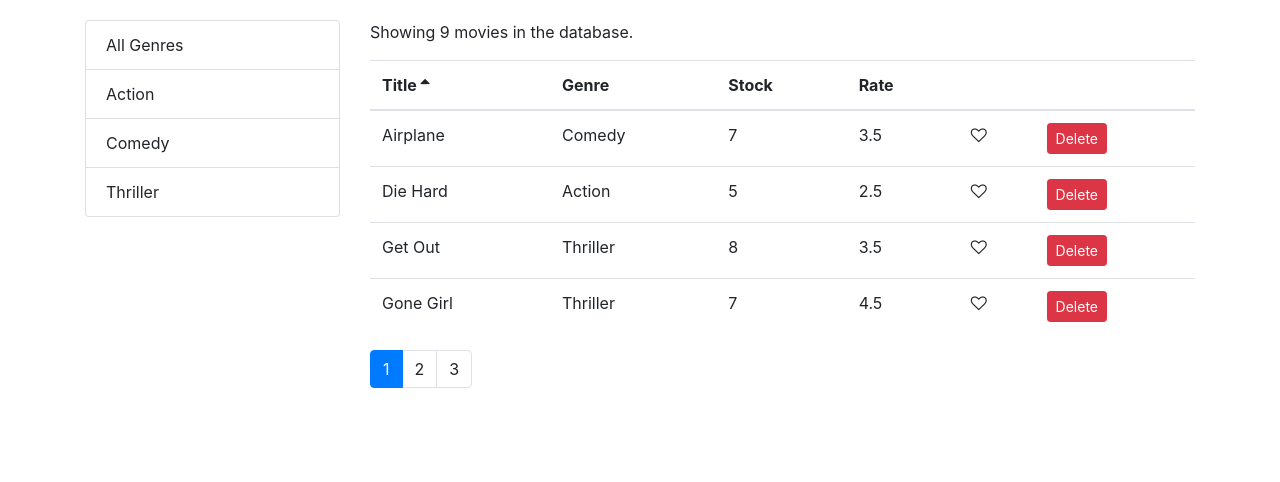
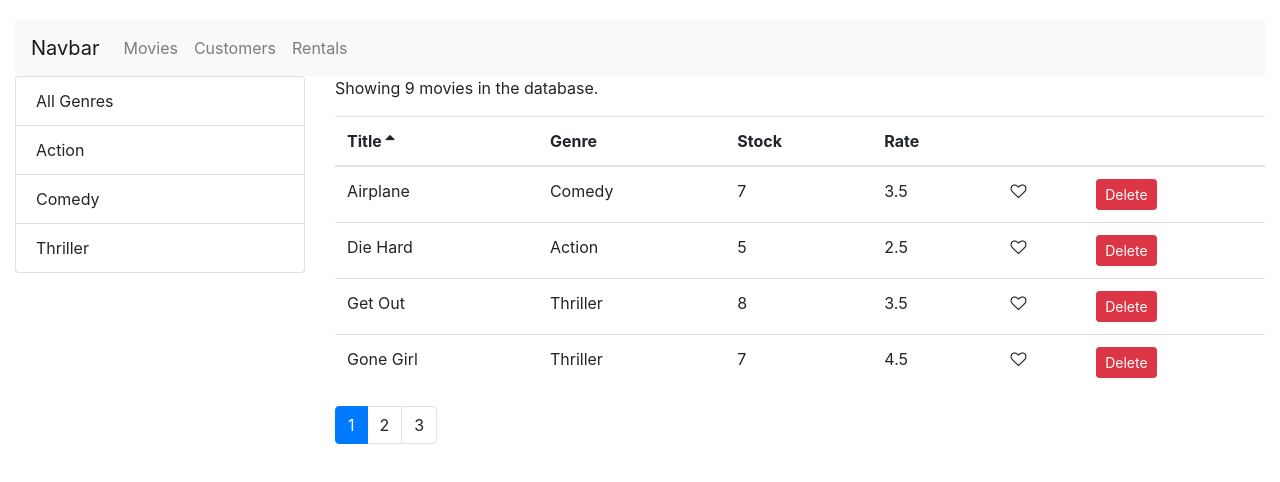
Before and after one commit to XingkaiEden/Movies_react_app, a React (Create React App) app: page /movies in a window 1280 px wide. Shown: the top 482 px of the page. Built offline with nearby package versions, Linux system fonts and the light colour scheme.

Commit message:
navBar has been added

```diff
--- a/package.json
+++ b/package.json
@@ -3,11 +3,12 @@
   "version": "0.1.0",
   "private": true,
   "dependencies": {
-    "bootstrap": "^4.1.1",
+    "bootstrap": "^4.3.1",
     "font-awesome": "^4.7.0",
     "lodash": "^4.17.15",
     "react": "^16.10.2",
     "react-dom": "^16.10.2",
+    "react-router-dom": "^5.1.2",
     "react-scripts": "3.2.0"
   },
   "scripts": {
--- a/src/App.js
+++ b/src/App.js
@@ -1,12 +1,33 @@
 import React, { Component } from "react";
 import Movies from "./components/movies";
+import Customers from "./components/customers";
+import Rentals from "./components/rentals";
+import NavBar from './components/common/navBar';
+import NotFound from "./components/common/notFound";
+
 import "./App.css";
+import { Route, Switch, Redirect } from "react-router-dom";
+
+
 
 class App extends Component {
   render() {
     return (
-      <main className="container">
-        <Movies />
+      <main className="container-fluid">
+        <NavBar />
+        <Switch>
+
+          <Route path="/movies" component={Movies} />
+          <Route path="/customers" component={Customers} />
+          <Route path="/rentals" component={Rentals} />
+          <Route path="/not-found" component={NotFound} />
+          <Redirect from="/" to="/movies" />
+
+          <Redirect to="/not-found" />
+        </Switch>
+
+        {/*
+        <Movies /> */}
       </main>
     );
   }
--- /dev/null
+++ b/src/components/common/navBar.jsx
@@ -0,0 +1,28 @@
+import React from 'react';
+import { Link } from "react-router-dom";
+
+const NavBar = () => {
+    return (
+        <nav className="navbar navbar-expand-lg navbar-light bg-light">
+            <Link className="navbar-brand" to="/">Navbar</Link>
+            <button className="navbar-toggler" type="button" data-toggle="collapse" data-target="#navbarNav" aria-controls="navbarNav" aria-expanded="false" aria-label="Toggle navigation">
+                <span className="navbar-toggler-icon"></span>
+            </button>
+            <div className="collapse navbar-collapse" id="navbarNav">
+                <ul className="navbar-nav">
+                    <li className="nav-item">
+                        <Link className="nav-link" to="/movies">Movies <span className="sr-only">(current)</span></Link>
+                    </li>
+                    <li className="nav-item">
+                        <Link className="nav-link" to="/customers">Customers</Link>
+                    </li>
+                    <li className="nav-item">
+                        <Link className="nav-link" to="/rentals">Rentals</Link>
+                    </li>
+                </ul>
+            </div>
+        </nav>
+    );
+}
+
+export default NavBar;
--- /dev/null
+++ b/src/components/common/notFound.jsx
@@ -0,0 +1,11 @@
+import React from 'react';
+
+const NotFound = () => {
+    return (
+        <div>
+            <h1>Page Not Found</h1>
+        </div>
+    );
+}
+
+export default NotFound;
--- /dev/null
+++ b/src/components/customers.jsx
@@ -0,0 +1,11 @@
+import React from 'react';
+
+const Customers = () => {
+    return (
+
+        <h1>Customers</h1>
+
+    );
+}
+
+export default Customers;
--- /dev/null
+++ b/src/components/rentals.jsx
@@ -0,0 +1,11 @@
+import React from 'react';
+
+const Rentals = () => {
+    return (
+
+        <h1>Rentals</h1>
+
+    );
+}
+
+export default Rentals;
--- a/src/index.js
+++ b/src/index.js
@@ -5,6 +5,11 @@ import App from "./App";
 import registerServiceWorker from "./registerServiceWorker";
 import "bootstrap/dist/css/bootstrap.css";
 import "font-awesome/css/font-awesome.css";
+import { BrowserRouter } from "react-router-dom";
 
-ReactDOM.render(<App />, document.getElementById("root"));
+ReactDOM.render(
+    <BrowserRouter>
+        <App />
+    </BrowserRouter>,
+    document.getElementById("root"));
 registerServiceWorker();
--- a/src/services/fakeMovieService.js
+++ b/src/services/fakeMovieService.js
@@ -8,7 +8,7 @@ const movies = [
     numberInStock: 6,
     dailyRentalRate: 2.5,
     publishDate: "2018-01-03T19:04:28.809Z",
-    liked: true
+
   },
   {
     _id: "5b21ca3eeb7f6fbccd471816",
```
Also changed, not shown: 1 other file (tests, documents, lock files or other folders).
